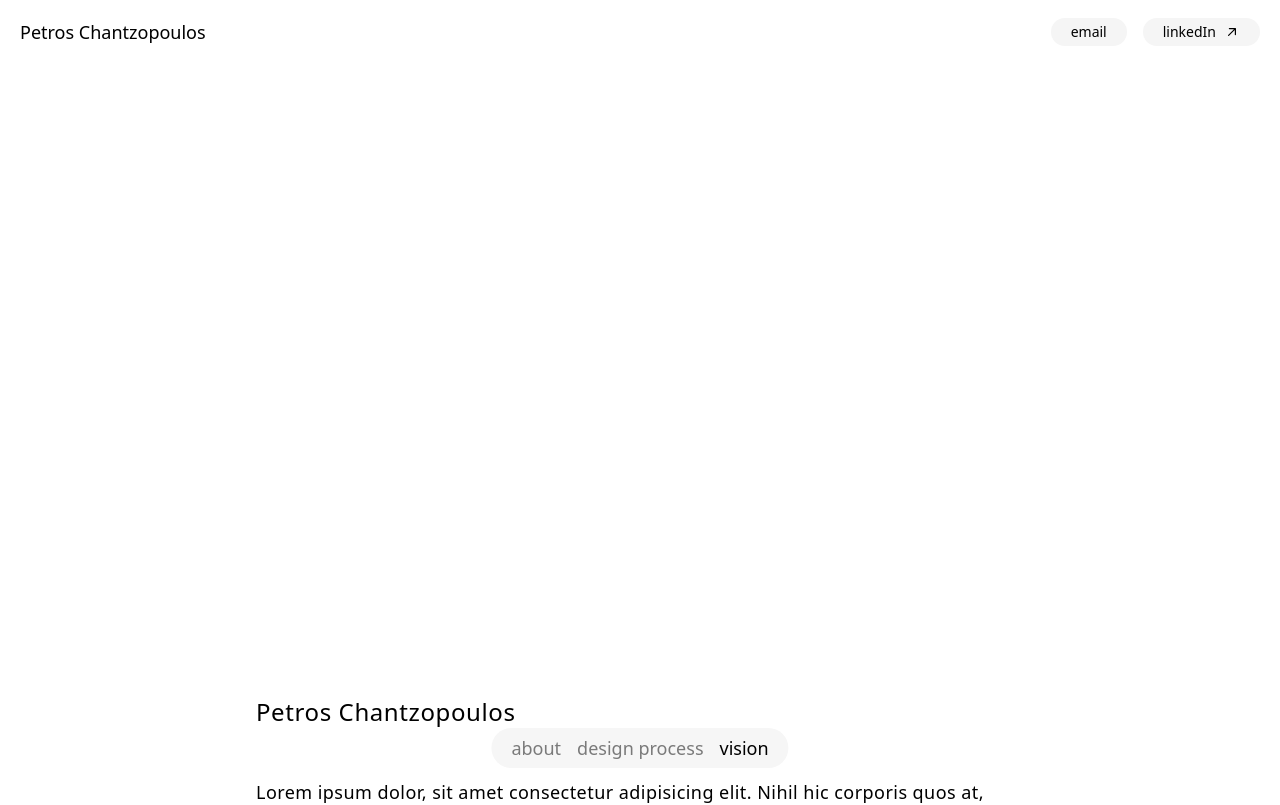
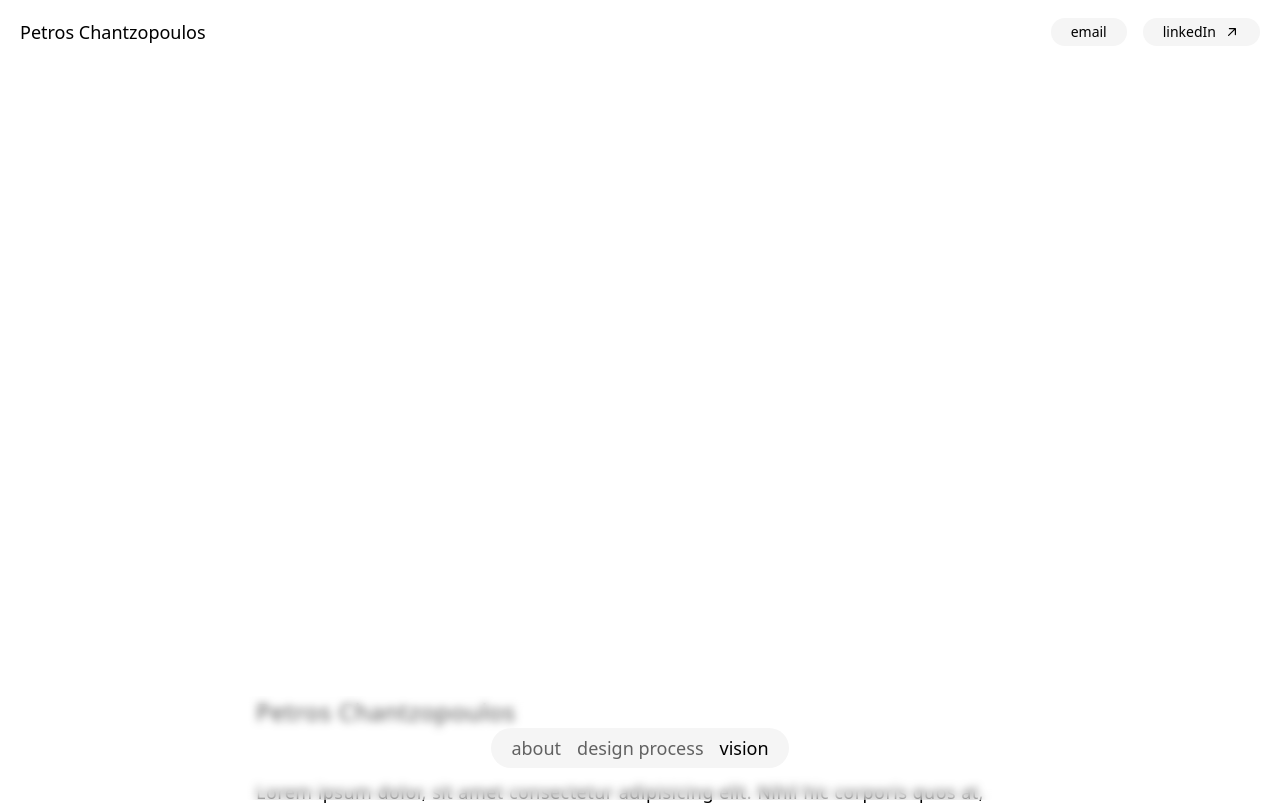
Before and after one commit to petros-chantz/portfolio-2025, a React (Create React App) app: page /vision in a window 1280 px wide. Shown: the top 805 px of the page. Built offline with nearby package versions, Linux system fonts and the light colour scheme.

Commit message:
fix: fixes footer nav

```diff
--- a/src/App.js
+++ b/src/App.js
@@ -5,6 +5,7 @@ import Footer from "./components/Footer";
 import About from "./pages/About";
 import DesignProcess from "./pages/DesignProcess";
 import Vision from "./pages/Vision";
+import ScrollToTop from "./ScrolllToTop";
 
 function PageRoutes() {
   const location = useLocation();
@@ -20,6 +21,7 @@ function PageRoutes() {
 function App() {
   return (
     <Router>
+      <ScrollToTop />
       <Navbar />
       <PageRoutes />
       <Footer />
--- /dev/null
+++ b/src/ScrolllToTop.js
@@ -0,0 +1,12 @@
+import { useEffect } from "react";
+import { useLocation } from "react-router-dom";
+
+export default function ScrollToTop() {
+  const { pathname } = useLocation();
+
+  useEffect(() => {
+    window.scrollTo({ top: 0, behavior: "smooth" });
+  }, [pathname]);
+
+  return null;
+}
--- a/src/components/Footer.js
+++ b/src/components/Footer.js
@@ -5,8 +5,8 @@ export default function Footer() {
   const currentPath = location.pathname;
 
   return (
-    <div className="absolute flex items-center justify-center transform -translate-x-1/2 bottom-8 left-1/2">
-      <div className="flex items-center h-10 gap-4 bg-[#F6F6F6] p-5 rounded-[40px] transition delay-150 duration-400 ease-linear hover:-translate-y-1 hover:-translate-x-1 hover:scale-105">
+    <div className="fixed bottom-0 z-50 flex items-center justify-center w-full p-8 transform -translate-x-1/2 left-1/2 backdrop-blur-sm bg-white/30">
+      <div className="btn-nav">
         {[
           ["about", "/"],
           ["design process", "/design-process"],
@@ -16,7 +16,7 @@ export default function Footer() {
             key={url}
             to={url}
             className={`flex items-center justify-center gap-4 text-lg hover:opacity-100 transition ${
-              currentPath === url ? "opacity-100 font-medium" : "opacity-50"
+              currentPath === url ? "opacity-100 font-medium" : "opacity-60"
             }`}
           >
             {title}
--- a/src/index.css
+++ b/src/index.css
@@ -5,3 +5,7 @@
 .btn-links {
   @apply flex items-center justify-center gap-2 px-5 text-sm font-medium transition-colors duration-200 rounded-full h-7 bg-light hover:bg-lightHover;
 }
+
+.btn-nav {
+  @apply flex items-center h-10 gap-4 p-5 transition duration-500 ease-linear delay-150 rounded-full bg-light hover:scale-105;
+}
```
